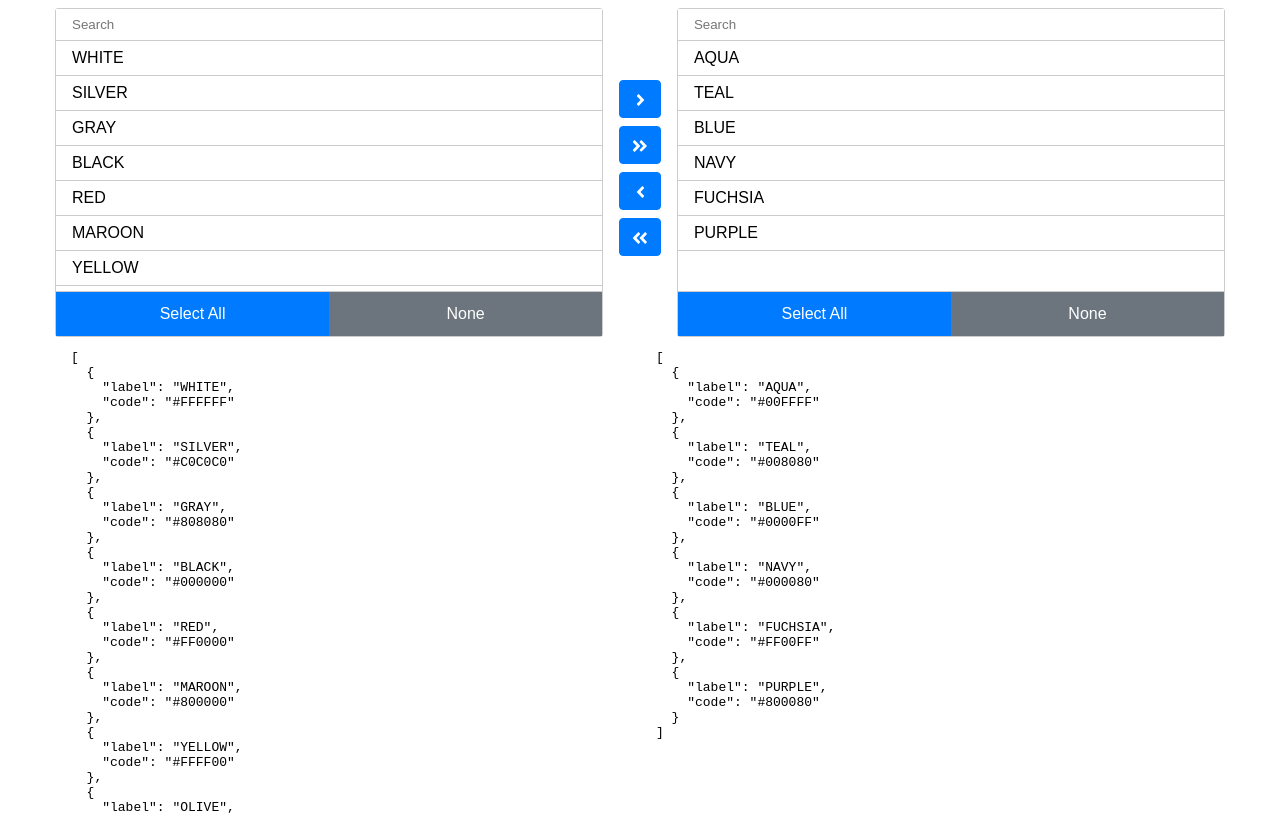
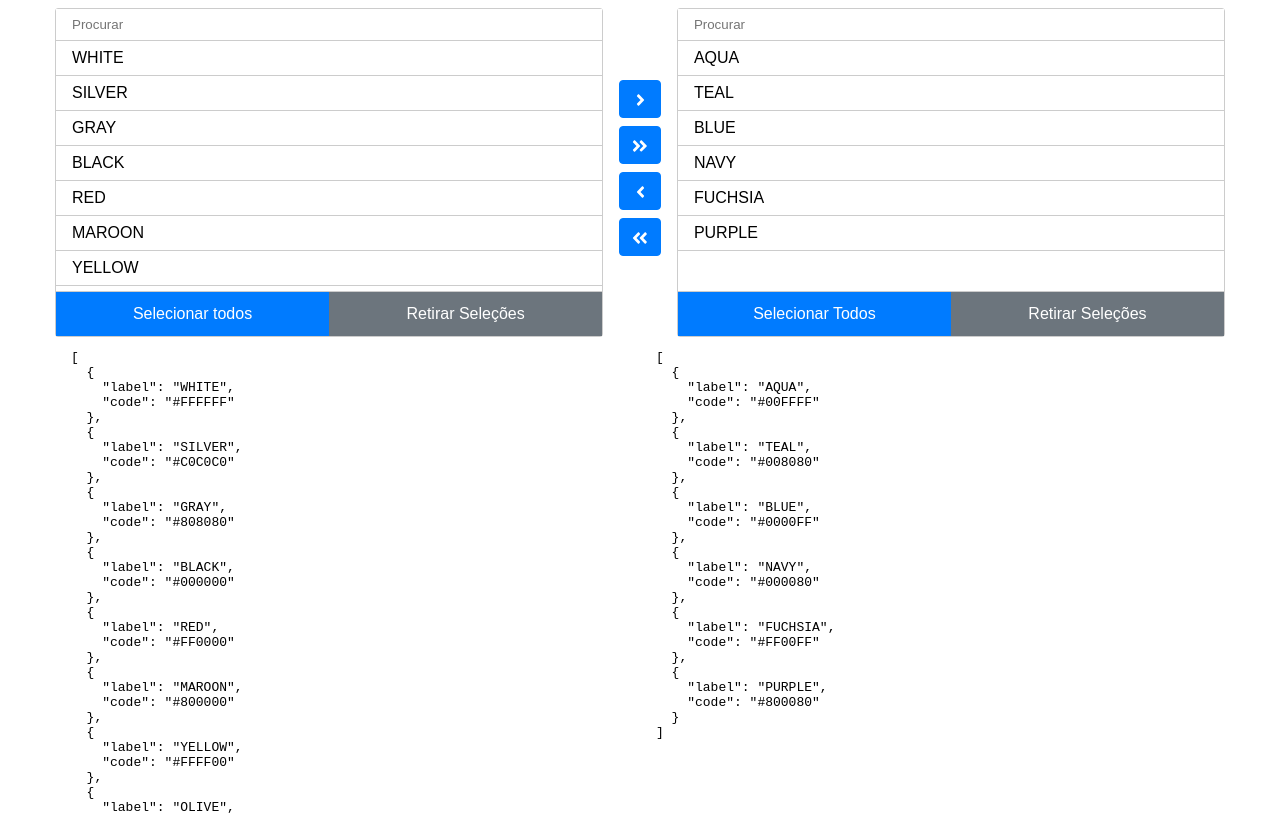
Before and after one commit to VigneshwarSridharan/dual-listbox-vue, a Vue app: page / in a window 1280 px wide. Shown: the top 815 px of the page. Built offline with nearby package versions, Linux system fonts and the light colour scheme.

Commit message:
Update DualListBox.vue

```diff
--- a/src/components/DualListBox.vue
+++ b/src/components/DualListBox.vue
@@ -2,7 +2,7 @@
   <div class="list-box-wrapper">
     <div class="list-box-item">
       <div class="search-box">
-        <input v-model="searchSource" type="text" placeholder="Search" />
+        <input v-model="searchSource" type="text" placeholder="Procurar" />
         <div
           v-if="searchSource"
           class="clear-search"
@@ -23,8 +23,8 @@
         >No results found</li>
       </ul>
       <div class="bulk-action">
-        <div class="select-all" @click="selectAllSource">Select All</div>
-        <div class="deselect-all" @click="deSelectAllSource">None</div>
+        <div class="select-all" @click="selectAllSource">Selecionar todos</div>
+        <div class="deselect-all" @click="deSelectAllSource">Retirar Seleções</div>
       </div>
     </div>
     <div class="actions">
@@ -63,7 +63,7 @@
     </div>
     <div class="list-box-item">
       <div class="search-box">
-        <input v-model="searchDestination" type="text" placeholder="Search" />
+        <input v-model="searchDestination" type="text" placeholder="Procurar" />
         <div
           v-if="searchDestination"
           class="clear-search"
@@ -84,8 +84,8 @@
         >No results found</li>
       </ul>
       <div class="bulk-action">
-        <div class="select-all" @click="selectAllDestination">Select All</div>
-        <div class="deselect-all" @click="deSelectAllDestination">None</div>
+        <div class="select-all" @click="selectAllDestination">Selecionar Todos</div>
+        <div class="deselect-all" @click="deSelectAllDestination">Retirar Seleções</div>
       </div>
     </div>
   </div>
```
